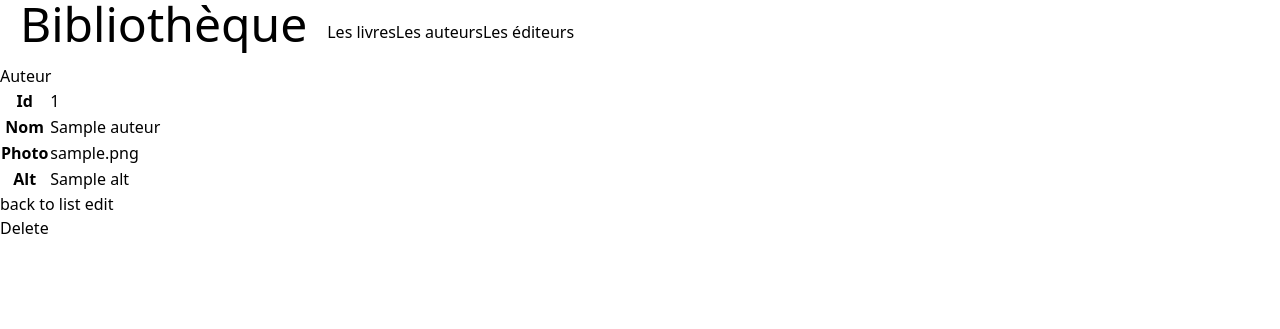
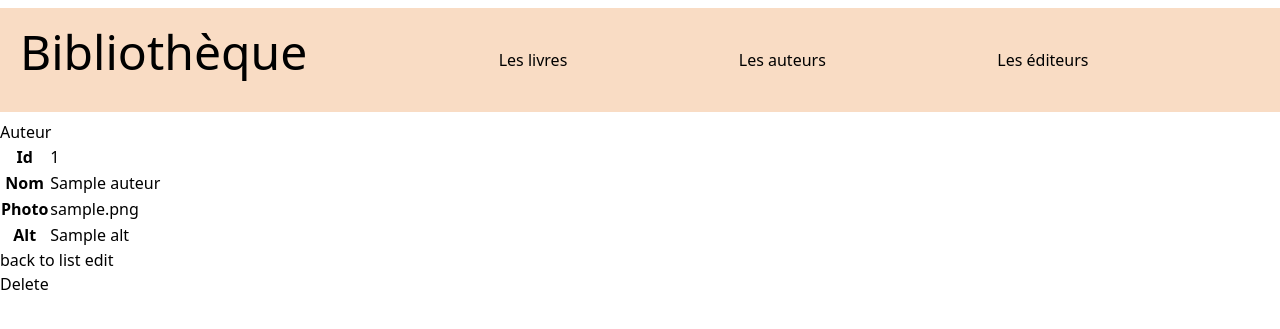
Before and after one commit to G-Clara/biblio_symfony, a Symfony app: template templates/auteur/show.html.twig in a window 1280 px wide. Shown: the top 329 px of the page. Run offline with Twig, Linux system fonts and the light colour scheme; the template is opened without the code that fills it: most values are stand-ins (such as "Sample title", 1, 10 or a date in 2020); some libraries are stand-ins or nearby versions.

Commit message:
header et suppr home

```diff
--- a/templates/base.html.twig
+++ b/templates/base.html.twig
@@ -14,11 +14,11 @@
             {{ encore_entry_script_tags('app') }}
         {% endblock %}
 
-        <nav class="flex flex-row ">
+        <nav class="flex flex-row my-2 py-5 bg-[#F9dcc4]">
             <h1 class="ml-5">
                 <a href="{{ path('home') }}" class="text-3xl font-title md:text-5xl">Bibliothèque</a>
             </h1>
-            <div class="flex justify-center mx-5 my-5">
+            <div class="mx-5 my-5 flex justify-evenly justify-evenly w-3/4">
                 <a href="{{ path('app_livre_index') }}">Les livres</a>
                 <a href="{{ path('app_auteur_index') }}">Les auteurs</a>
                 <a href="{{ path('app_editeur_index') }}">Les éditeurs</a>
--- a/templates/home.html.twig
+++ /dev/null
@@ -1,6 +0,0 @@
-{% extends 'base.html.twig' %}
-{% block body %}
-        <div class=" flex justify-center my-2 py-5 bg-[#F9dcc4]">
-            <h2 class=" text-4xl md:text-6xl">Bienvenu sur votre bibliothèque</h2>
-        </div>
-{% endblock %}
```
